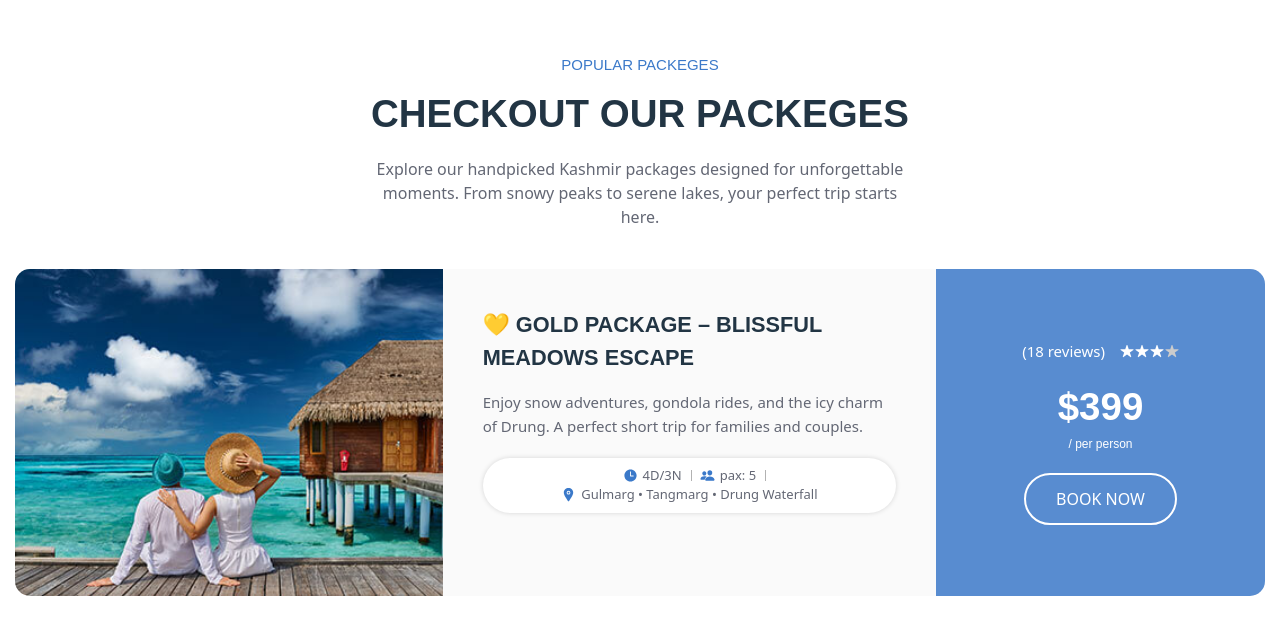
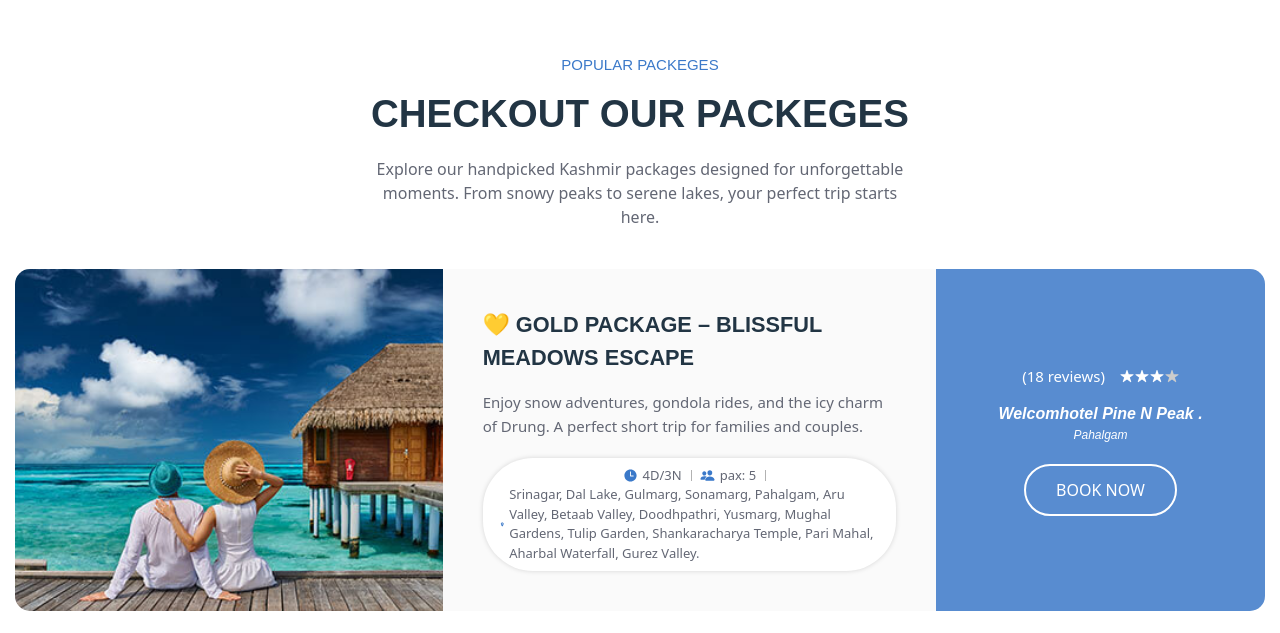
Before and after one commit to Zuhaib-dev/Travel-With-Tehseen, a plain HTML site: page index.html in a window 1280 px wide. Shown: the part 2129-2762 px from the top of the page. Drawn offline with nearby package versions, Linux system fonts and the light colour scheme; files whose address does not match are found by name.

Commit message:
Refactor logo styles and update text for improved branding; enhance price display for hotels

```diff
--- a/assets/css/style.css
+++ b/assets/css/style.css
@@ -1478,19 +1478,7 @@ address {
   from { transform: translateY(50px); opacity: 0; }
   to { transform: translateY(0); opacity: 1; }
 }
-/* logo css */
-/* #logo{
-color: #ffffff;
-  font-size: 1.5rem;
-  font-weight: bold;
-  text-align: center;
-  text-shadow:
-    0 0 5px #00bfff,
-    0 0 10px #00bfff,
-    0 0 15px #00bfff,
-    0 0 20px #00bfff,
-    0 0 25px #00bfff;
-} */
+
 .neon-text {
   color: #00ffff;
   font-size: clamp(1rem, 3.3vw, 1.4rem); /* responsive size */
@@ -1547,3 +1535,7 @@ color: slateblue;
 font-weight: bolder;
 font-size: 1.5rem;
 }
+#pofhotel{
+  font-size: medium;
+  font-style: italic;
+}
--- a/index.html
+++ b/index.html
@@ -70,8 +70,7 @@
           </a>
 
           <a href="#home" class="logo">
-            <h4 class="neon-text" >Travel With Tehseen</h4>
-
+            <h4 class="neon-text">Travel With Tehseen</h4>
           </a>
 
           <div class="header-btn-group">
@@ -121,7 +120,7 @@
           <nav class="navbar" data-navbar>
             <div class="navbar-top">
               <a href="#" class="logo">
-                <h2  id="logo">Travel With Tehseen</h2>
+                <h2 id="logo">Travel With Tehseen</h2>
               </a>
 
               <button
@@ -189,7 +188,7 @@
             <h2 class="h1 hero-title">Journey to explore Kashmir</h2>
 
             <p class="hero-text">
-              Explore the breathtaking beauty of Kashmir with Tehseen Bin Akbar
+              Explore the breathtaking beauty of Kashmir with Travel With Tehseen
               – your trusted guide to unforgettable journeys and local
               adventures
             </p>
@@ -507,7 +506,7 @@
                           <ion-icon name="location"></ion-icon>
 
                           <p class="text">
-                            Gulmarg • Tangmarg • Drung Waterfall
+                            Srinagar, Dal Lake, Gulmarg, Sonamarg, Pahalgam, Aru Valley, Betaab Valley, Doodhpathri, Yusmarg, Mughal Gardens, Tulip Garden, Shankaracharya Temple, Pari Mahal, Aharbal Waterfall, Gurez Valley.
                           </p>
                         </div>
                       </li>
@@ -526,9 +525,9 @@
                       </div>
                     </div>
 
-                    <p class="price">
-                      $399
-                      <span>/ per person</span>
+                    <p id="pofhotel" class="price">
+                      Welcomhotel Pine N Peak .
+                      <span>Pahalgam</span>
                     </p>
 
                     <button id="book" class="btn btn-secondary">
@@ -581,7 +580,7 @@
                           <ion-icon name="location"></ion-icon>
 
                           <p class="text">
-                            Pahalgam • Aru Valley • Betaab Valley • Lidder River
+                            Srinagar, Dal Lake, Gulmarg, Sonamarg, Pahalgam, Aru Valley, Betaab Valley, Doodhpathri, Yusmarg, Mughal Gardens, Tulip Garden, Shankaracharya Temple, Pari Mahal, Aharbal Waterfall, Gurez Valley.
                           </p>
                         </div>
                       </li>
@@ -601,9 +600,9 @@
                       </div>
                     </div>
 
-                    <p class="price">
-                      $520
-                      <span>/ per person</span>
+                    <p id="pofhotel" class="price">
+                      Lalit Grand Palace
+                      <span>Srinagar</span>
                     </p>
 
                     <button id="book" class="btn btn-secondary">
@@ -656,8 +655,7 @@
                           <ion-icon name="location"></ion-icon>
 
                           <p class="text">
-                            Srinagar • Dal Lake • Sonamarg • Gulmarg • Pahalgam
-                            • Doodhpathri • Yusmarg • Mughal Gardens
+                            Srinagar, Dal Lake, Gulmarg, Sonamarg, Pahalgam, Aru Valley, Betaab Valley, Doodhpathri, Yusmarg, Mughal Gardens, Tulip Garden, Shankaracharya Temple, Pari Mahal, Aharbal Waterfall, Gurez Valley.
                           </p>
                         </div>
                       </li>
@@ -677,9 +675,9 @@
                       </div>
                     </div>
 
-                    <p class="price">
-                      $660
-                      <span>/ per person</span>
+                    <p id="pofhotel" class="price">
+                      The Khyber Himalayan Resort & Spa
+                      <span>Gulmarg</span>
                     </p>
 
                     <button id="book" class="btn btn-secondary">
@@ -1027,7 +1025,8 @@
         <div class="container">
           <div class="footer-brand">
             <a href="#" class="logo">
-              <img src="./assets/images/logo.svg" alt="Tourly logo" />
+              <!-- <h4 class="neon-text">Travel With Tehseen</h4> -->
+               <!-- put a little logo -->
             </a>
 
             <p class="footer-text">
```
